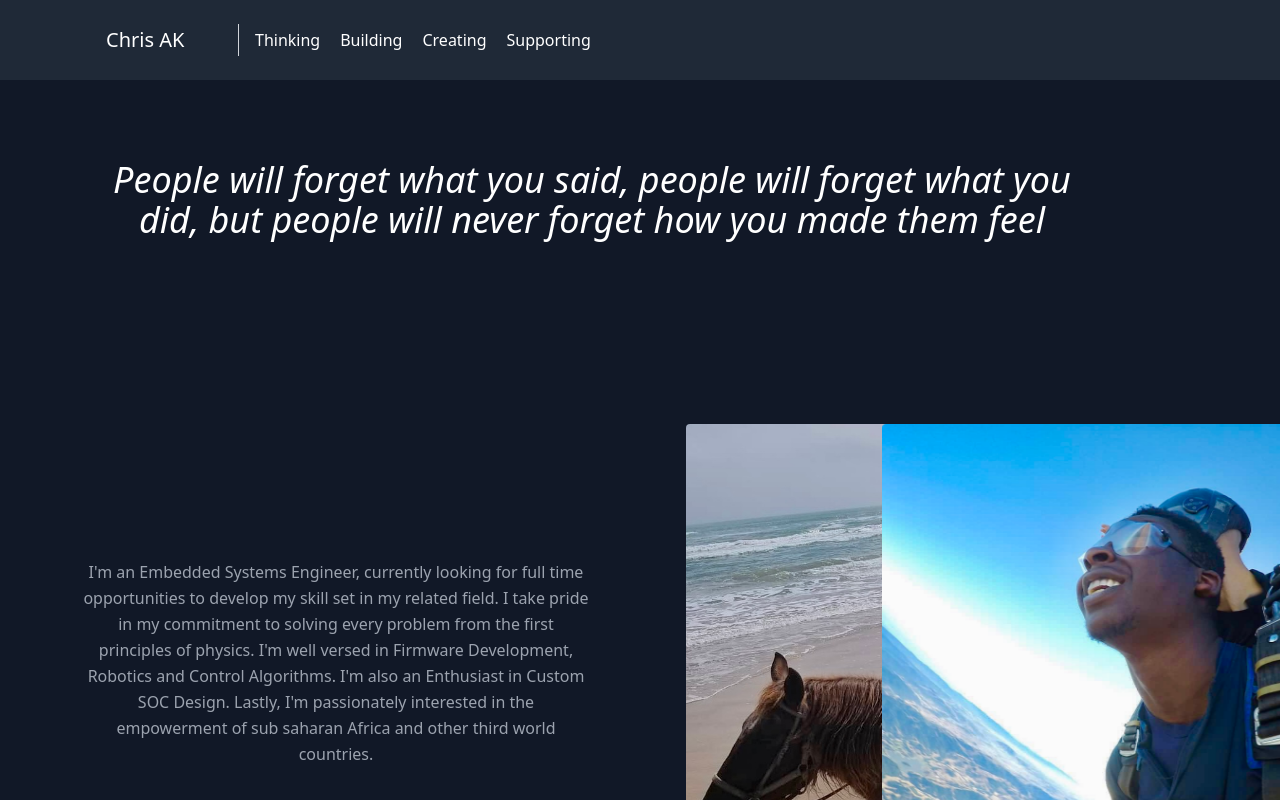
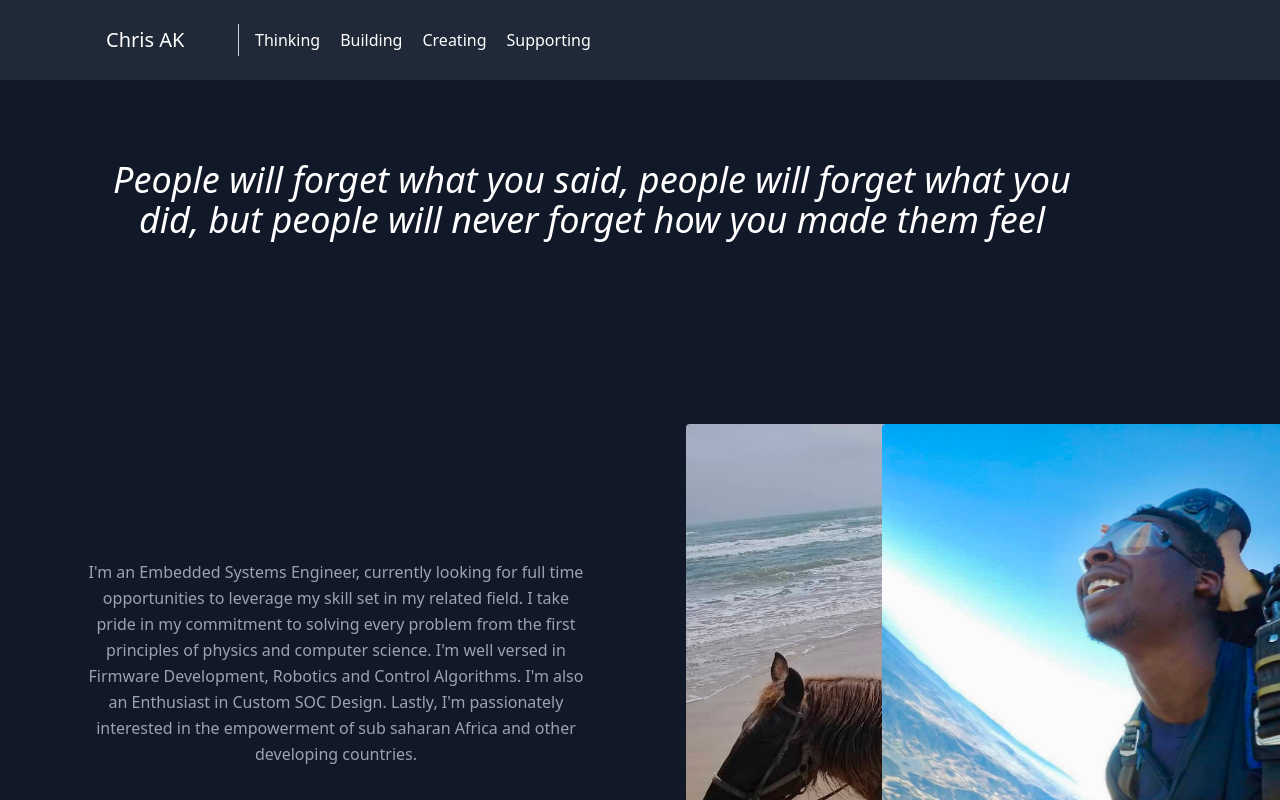
Before and after one commit to Chris-AK/website, a React (Create React App) app: page / in a window 1280 px wide. Shown: the top 800 px of the page. Built offline with nearby package versions, Linux system fonts and the light colour scheme; what react-animations would draw is missing.

Commit message:
Update About.js

```diff
--- a/src/components/About.js
+++ b/src/components/About.js
@@ -55,9 +55,9 @@ export default function About() {
           <div className="lg:flex-grow md:w-1/2 lg:pr-24 md:pr-16 flex flex-col md:items-start md:text-left mb-16 md:mb-0 items-center text-center">
 
             <p className="mb-8 leading-relaxed">
-            I'm an Embedded Systems Engineer, currently looking for full time opportunities to develop my skill set in my related field.
-            I take pride in my commitment to solving every problem from the first principles of physics. I'm well versed in Firmware Development, Robotics and Control Algorithms. I'm also an Enthusiast in Custom SOC Design.
-            Lastly, I'm passionately interested in the empowerment of sub saharan Africa and other third world countries.
+            I'm an Embedded Systems Engineer, currently looking for full time opportunities to leverage my skill set in my related field.
+            I take pride in my commitment to solving every problem from the first principles of physics and computer science. I'm well versed in Firmware Development, Robotics and Control Algorithms. I'm also an Enthusiast in Custom SOC Design.
+            Lastly, I'm passionately interested in the empowerment of sub saharan Africa and other developing countries.
             </p>
           </div>
           <div className=" carousel lg:max-w-lg lg:w-full md:w-1/2 w-5/6">
```
